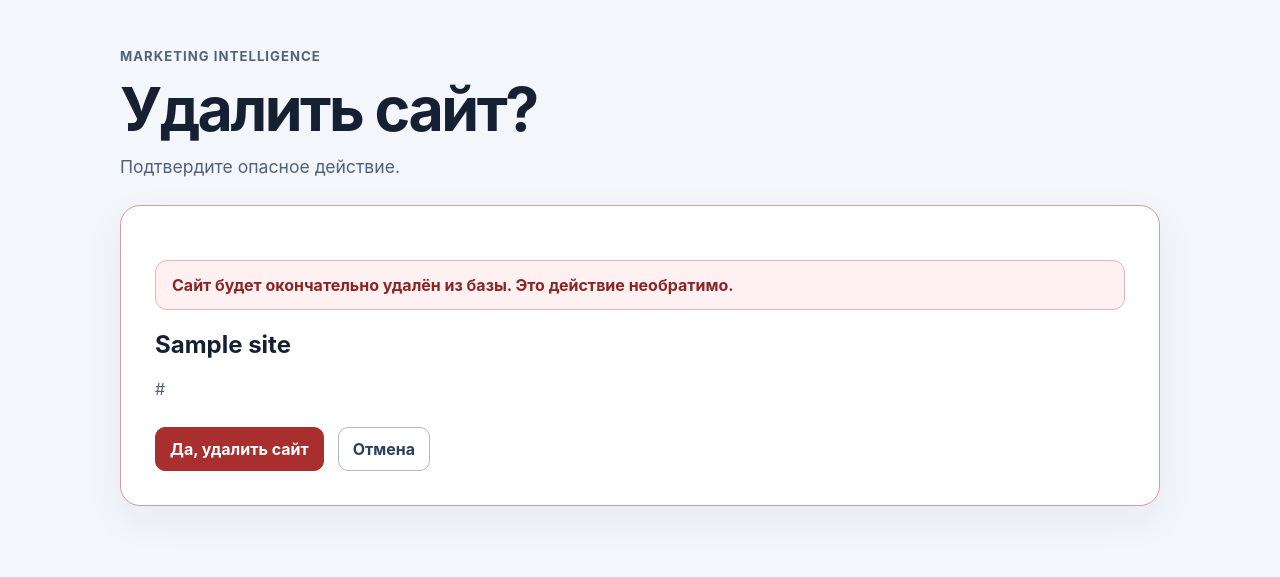
After one commit to Jenechek/Marketing-Intelligence-Architect, a FastAPI app: template src/marketing_intelligence/templates/delete_site.html in a window 1280 px wide. The commit adds this page. Shown: the top 577 px of the page. Run offline with FastAPI, Linux system fonts and the light colour scheme; the template is opened without the code that fills it: most values are stand-ins (such as "Sample title", 1, 10 or a date in 2020).

Commit message:
TASK-0004: подтверждаемое удаление сайта (#4)
Accepted by the user on 2026-07-14. Adds irreversible site deletion behind a separate HMAC-protected confirmation flow and completes stage 1.

```diff
--- a/src/marketing_intelligence/main.py
+++ b/src/marketing_intelligence/main.py
@@ -3,6 +3,7 @@
 from collections.abc import AsyncIterator
 from contextlib import asynccontextmanager
 from pathlib import Path
+import secrets
 from urllib.parse import parse_qs
 
 from fastapi import FastAPI, Request
@@ -10,11 +11,15 @@ from fastapi.responses import HTMLResponse, RedirectResponse
 from fastapi.staticfiles import StaticFiles
 from fastapi.templating import Jinja2Templates
 
+from .confirmation import (
+    create_delete_confirmation_token,
+    validate_delete_confirmation_token,
+)
 from .config import Settings
 from .database import build_engine, initialize_database
 from .logging_config import configure_logging
 from .models import Site
-from .sites import add_site, get_site, list_sites, update_site, validate_site
+from .sites import add_site, delete_site, get_site, list_sites, update_site, validate_site
 
 
 PACKAGE_DIR = Path(__file__).resolve().parent
@@ -37,6 +42,7 @@ def create_app(settings: Settings | None = None) -> FastAPI:
 
         application.state.settings = active_settings
         application.state.engine = engine
+        application.state.delete_confirmation_secret = secrets.token_bytes(32)
         logger.info("Marketing Intelligence запущен")
 
         try:
@@ -72,6 +78,7 @@ def create_app(settings: Settings | None = None) -> FastAPI:
                 "errors": errors or {},
                 "created": request.query_params.get("created") == "1",
                 "updated": request.query_params.get("updated") == "1",
+                "deleted": request.query_params.get("deleted") == "1",
             },
             status_code=status_code,
         )
@@ -123,6 +130,14 @@ def create_app(settings: Settings | None = None) -> FastAPI:
             status_code=404,
         )
 
+    def render_delete_forbidden(request: Request, site: Site) -> HTMLResponse:
+        return templates.TemplateResponse(
+            request=request,
+            name="delete_forbidden.html",
+            context={"site": site},
+            status_code=403,
+        )
+
     @application.get("/sites/{site_id}/edit", response_class=HTMLResponse)
     async def edit_site(request: Request, site_id: int) -> HTMLResponse:
         site = get_site(request.app.state.engine, site_id)
@@ -164,6 +179,45 @@ def create_app(settings: Settings | None = None) -> FastAPI:
             return render_site_not_found(request)
         return RedirectResponse(url="/?updated=1", status_code=303)
 
+    @application.get("/sites/{site_id}/delete", response_class=HTMLResponse)
+    async def confirm_delete_site(request: Request, site_id: int) -> HTMLResponse:
+        site = get_site(request.app.state.engine, site_id)
+        if site is None:
+            return render_site_not_found(request)
+        return templates.TemplateResponse(
+            request=request,
+            name="delete_site.html",
+            context={
+                "site": site,
+                "confirmation_token": create_delete_confirmation_token(
+                    request.app.state.delete_confirmation_secret,
+                    site_id,
+                ),
+            },
+        )
+
+    @application.post("/sites/{site_id}/delete", response_class=HTMLResponse)
+    async def remove_site(request: Request, site_id: int) -> HTMLResponse:
+        site = get_site(request.app.state.engine, site_id)
+        if site is None:
+            return render_site_not_found(request)
+
+        raw_form = parse_qs(
+            (await request.body()).decode("utf-8", errors="replace"),
+            keep_blank_values=True,
+        )
+        confirmation_token = raw_form.get("confirmation_token", [""])[0]
+        if not validate_delete_confirmation_token(
+            request.app.state.delete_confirmation_secret,
+            site_id,
+            confirmation_token,
+        ):
+            return render_delete_forbidden(request, site)
+
+        if not delete_site(request.app.state.engine, site_id):
+            return render_site_not_found(request)
+        return RedirectResponse(url="/?deleted=1", status_code=303)
+
     return application
 
 
--- a/src/marketing_intelligence/static/styles.css
+++ b/src/marketing_intelligence/static/styles.css
@@ -55,7 +55,7 @@ h2, h3, p { margin-top: 0; }
 }
 
 .primary-action:hover { background: #19478e; }
-.primary-action:focus-visible, input:focus-visible, a:focus-visible { outline: 3px solid #ef9d2d; outline-offset: 3px; }
+.primary-action:focus-visible, .danger-action:focus-visible, input:focus-visible, a:focus-visible { outline: 3px solid #ef9d2d; outline-offset: 3px; }
 
 .secondary-action {
     display: inline-flex;
@@ -72,6 +72,24 @@ h2, h3, p { margin-top: 0; }
 }
 
 .secondary-action:hover { background: #f3f6fb; }
+
+.danger-action {
+    display: inline-flex;
+    min-height: 44px;
+    align-items: center;
+    justify-content: center;
+    padding: 9px 14px;
+    border: 1px solid #a92f2f;
+    border-radius: 10px;
+    color: #fff;
+    background: #a92f2f;
+    font: inherit;
+    font-weight: 700;
+    text-decoration: none;
+    cursor: pointer;
+}
+
+.danger-action:hover { background: #862323; }
 
 .content-card {
     margin-top: 20px;
@@ -111,9 +129,25 @@ input[aria-invalid="true"] { border-color: #b83b3b; }
 .field-help { color: #647188; }
 .field-error { color: #9a2727; font-weight: 650; }
 
+.danger-zone {
+    display: flex;
+    align-items: center;
+    justify-content: space-between;
+    gap: 24px;
+    border-color: #d89b9b;
+    box-shadow: none;
+}
+
+.danger-zone h2 { margin-bottom: 8px; }
+.danger-zone p { margin-bottom: 0; color: #713030; }
+.danger-confirmation { border-color: #d89b9b; }
+.danger-confirmation form { margin-top: 28px; }
+.site-url { overflow-wrap: anywhere; color: #52617a; }
+
 @media (max-width: 640px) {
     .page-shell { width: min(100% - 24px, 1040px); padding-top: 28px; }
     .page-header { align-items: flex-start; flex-direction: column; }
     .site-list li { align-items: flex-start; flex-direction: column; gap: 10px; }
     .site-actions { width: 100%; justify-content: space-between; }
+    .danger-zone { align-items: flex-start; flex-direction: column; }
 }
--- /dev/null
+++ b/src/marketing_intelligence/templates/delete_site.html
@@ -0,0 +1,37 @@
+<!doctype html>
+<html lang="ru">
+<head>
+    <meta charset="utf-8">
+    <meta name="viewport" content="width=device-width, initial-scale=1">
+    <title>Удаление сайта — Marketing Intelligence</title>
+    <link rel="stylesheet" href="{{ url_for('static', path='/styles.css') }}">
+</head>
+<body>
+    <main class="page-shell">
+        <header class="page-header">
+            <div>
+                <p class="eyebrow">Marketing Intelligence</p>
+                <h1>Удалить сайт?</h1>
+                <p class="lead">Подтвердите опасное действие.</p>
+            </div>
+        </header>
+
+        <section class="content-card danger-confirmation" aria-labelledby="delete-site-title">
+            <div class="notice error" role="alert">
+                Сайт будет окончательно удалён из базы. Это действие необратимо.
+            </div>
+
+            <h2 id="delete-site-title">{{ site.name }}</h2>
+            <p class="site-url">{{ site.url }}</p>
+
+            <form action="/sites/{{ site.id }}/delete" method="post">
+                <input type="hidden" name="confirmation_token" value="{{ confirmation_token }}">
+                <div class="form-actions">
+                    <button class="danger-action" type="submit">Да, удалить сайт</button>
+                    <a class="secondary-action" href="/sites/{{ site.id }}/edit">Отмена</a>
+                </div>
+            </form>
+        </section>
+    </main>
+</body>
+</html>
--- a/src/marketing_intelligence/templates/index.html
+++ b/src/marketing_intelligence/templates/index.html
@@ -21,6 +21,9 @@
         {% endif %}
         {% if updated %}
         <div class="notice success" role="status">Изменения сайта сохранены.</div>
+        {% endif %}
+        {% if deleted %}
+        <div class="notice success" role="status">Сайт окончательно удалён.</div>
         {% endif %}
 
         <section class="content-card" aria-labelledby="site-list-title">
```
Also changed, not shown: PROJECT_LOG.md (+40 -4 lines), ROADMAP.md (+3 -1 lines), TASKS.md (+33 -13 lines), src/marketing_intelligence/confirmation.py (added, +33 -0 lines), src/marketing_intelligence/sites.py (+13 -0 lines), src/marketing_intelligence/templates/delete_forbidden.html (added, +29 -0 lines), src/marketing_intelligence/templates/edit_site.html (+8 -0 lines), tests/test_app.py (+172 -0 lines), CHANGELOG.md, README.md.
